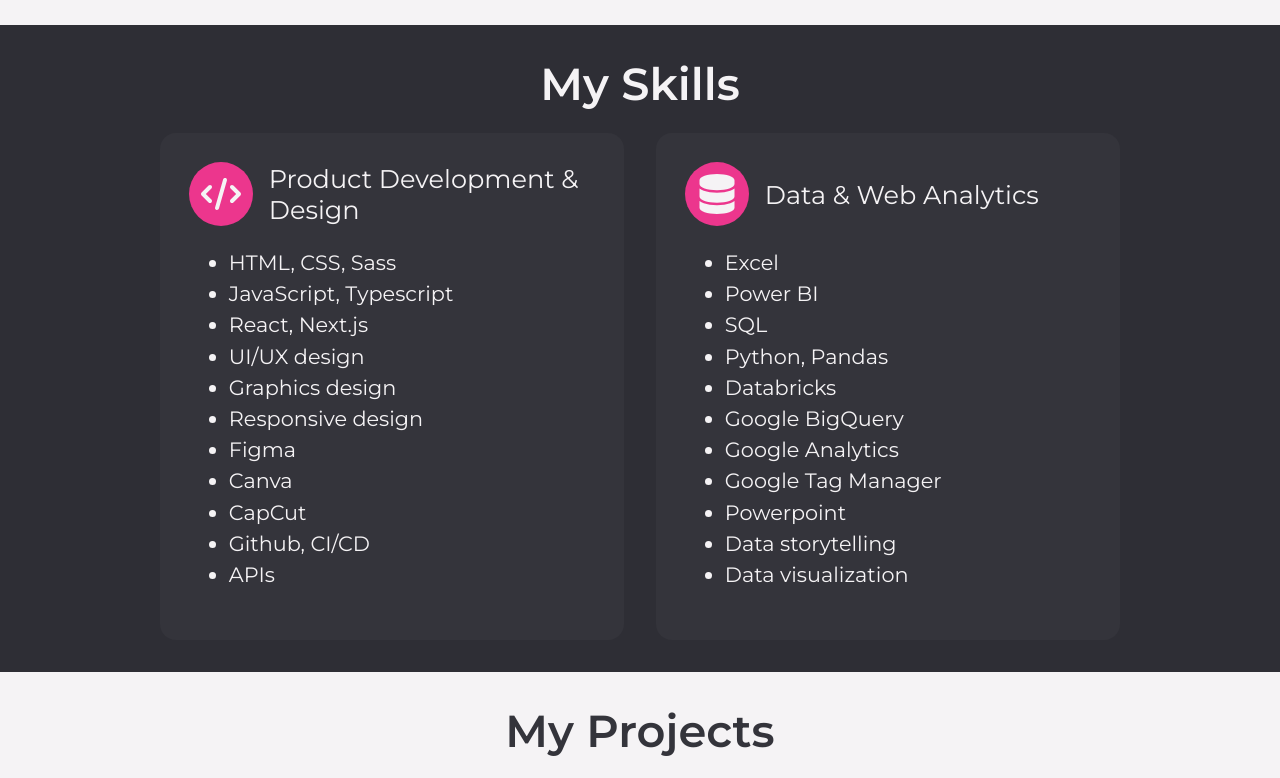
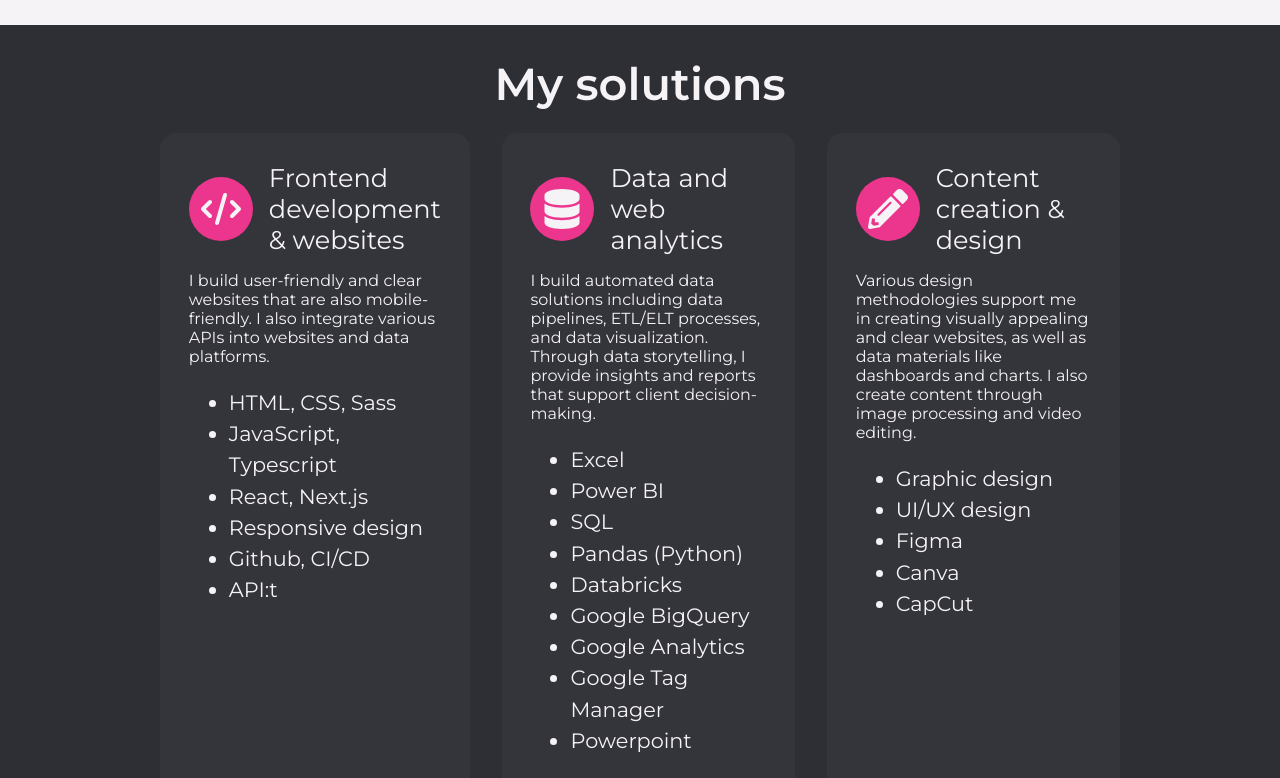
Before and after one commit to ojela028xamk/jere-lansipii-portfolio, a Next.js app: page / in a window 1280 px wide. Shown: the part 1280-2058 px from the top of the page. Built offline with nearby package versions, Linux system fonts and the light colour scheme; no server answers.

Commit message:
skill translates

```diff
--- a/app/website/skills.tsx
+++ b/app/website/skills.tsx
@@ -1,63 +1,91 @@
 import css from "./skills.module.scss";
-import { FaDatabase, FaCode } from "react-icons/fa6";
+import { FaDatabase, FaCode, FaRobot } from "react-icons/fa6";
 import { useTranslations } from "next-intl";
+import { FaPencilAlt } from "react-icons/fa";
 
+type Solution = {
+  title: string;
+  description: string;
+  icon: JSX.Element;
+  skills: string[];
+};
+
+const solutions: Solution[] = [
+  {
+    title: "skills.solution1.title",
+    description: "skills.solution1.description",
+    icon: <FaCode className={css.icon} />,
+    skills: [
+      "skills.skill.html",
+      "skills.skill.javascript",
+      "skills.skill.react",
+      "skills.skill.responsive",
+      "skills.skill.github",
+      "skills.skill.api",
+    ],
+  },
+  {
+    title: "skills.solution2.title",
+    description: "skills.solution2.description",
+    icon: <FaDatabase className={css.icon} />,
+    skills: [
+      "skills.skill.excel",
+      "skills.skill.power_bi",
+      "skills.skill.sql",
+      "skills.skill.pandas",
+      "skills.skill.databricks",
+      "skills.skill.bigquery",
+      "skills.skill.google_analytics",
+      "skills.skill.google_tag",
+      "skills.skill.powerpoint",
+    ],
+  },
+  {
+    title: "skills.solution3.title",
+    description: "skills.solution3.description",
+    icon: <FaPencilAlt className={css.icon} />,
+    skills: [
+      "skills.skill.graphic",
+      "skills.skill.ui",
+      "skills.skill.figma",
+      "skills.skill.canva",
+      "skills.skill.capcut",
+    ],
+  },
+  {
+    title: "skills.solution4.title",
+    description: "skills.solution4.description",
+    icon: <FaRobot className={css.icon} />,
+    skills: [
+      "skills.skill.gemini",
+      "skills.skill.vertex",
+      "skills.skill.windsurf",
+      "skills.skill.builder",
+    ],
+  },
+];
 const Skills = (): JSX.Element => {
   const t = useTranslations("website");
-  const dataSkills = [
-    "excel",
-    "power_bi",
-    "sql",
-    "python",
-    "databricks",
-    "bigquery",
-    "google_analytics",
-    "google_tag",
-    "powerpoint",
-    "data_storytelling",
-    "data_visualization",
-  ];
-  const appSkills = [
-    "html",
-    "javascript",
-    "react",
-    "ui",
-    "graphic",
-    "responsive",
-    "figma",
-    "canva",
-    "capcut",
-    "github",
-    "api",
-  ];
 
   return (
     <div className={css.skills}>
       <div className={css.skills_content}>
         <h1>{t("skills.header")}</h1>
         <div className={css.skill_items}>
-          <div className={css.item}>
+          {solutions.map((solution) => (
+            <div key={solution.title} className={css.item}>
               <div className={css.item_header}>
-              <FaCode className={css.icon} />
-              <span className={css.category}>{t("skills.app_header")}</span>
+                {solution.icon}
+                <span className={css.category}>{t(solution.title)}</span>
               </div>
+              <p>{t(solution.description)}</p>
               <ul>
-              {appSkills.map((skill) => (
-                <li key={skill}>{t(`skills.app_skills.${skill}`)}</li>
+                {solution.skills.map((skill) => (
+                  <li key={skill}>{t(skill)}</li>
                 ))}
               </ul>
             </div>
-          <div className={css.item}>
-            <div className={css.item_header}>
-              <FaDatabase className={css.icon} />
-              <span className={css.category}>{t("skills.data_header")}</span>
-            </div>
-            <ul>
-              {dataSkills.map((skill) => (
-                <li key={skill}>{t(`skills.data_skills.${skill}`)}</li>
           ))}
-            </ul>
-          </div>
         </div>
       </div>
     </div>
--- a/messages/en.json
+++ b/messages/en.json
@@ -10,23 +10,26 @@
     },
     "experience": "Jere demonstrated a good visual eye as well as knowledge of user interface/user experience design. It was also easy to communicate with him. I had a clear vision of what I wanted. Jere implemented this as well as greatly improved it. Recommended!",
     "skills": {
-      "header": "My Skills",
+      "header": "My solutions",
+      "solution1": {
+        "title": "Frontend development & websites",
+        "description": "I build user-friendly and clear websites that are also mobile-friendly. I also integrate various APIs into websites and data platforms."
+      },
+      "solution2": {
+        "title": "Data and web analytics",
+        "description": "I build automated data solutions including data pipelines, ETL/ELT processes, and data visualization. Through data storytelling, I provide insights and reports that support client decision-making."
+      },
+      "solution3": {
+        "title": "Content creation & design",
+        "description": "Various design methodologies support me in creating visually appealing and clear websites, as well as data materials like dashboards and charts. I also create content through image processing and video editing."
+      },
+      "solution4": {
+        "title": "Artificial Intelligence",
+        "description": "I have utilized AI across multiple domains, such as programming, data analysis, and sentiment analysis."
+      },
       "data_header": "Data & Web Analytics",
       "app_header": "Product Development & Design",
-      "data_skills": {
-        "excel": "Excel",
-        "power_bi": "Power BI",
-        "sql": "SQL",
-        "python": "Python, Pandas",
-        "databricks": "Databricks",
-        "bigquery": "Google BigQuery",
-        "google_analytics": "Google Analytics",
-        "google_tag": "Google Tag Manager",
-        "powerpoint": "Powerpoint",
-        "data_storytelling": "Data storytelling",
-        "data_visualization": "Data visualization"
-      },
-      "app_skills": {
+      "skill": {
         "html": "HTML, CSS, Sass",
         "javascript": "JavaScript, Typescript",
         "react": "React, Next.js",
@@ -34,10 +37,23 @@
         "canva": "Canva",
         "capcut": "CapCut",
         "ui": "UI/UX design",
-        "graphic": "Graphics design",
+        "graphic": "Graphic design",
         "responsive": "Responsive design",
         "github": "Github, CI/CD",
-        "api": "APIs"
+        "api": "API:t",
+        "excel": "Excel",
+        "power_bi": "Power BI",
+        "sql": "SQL",
+        "pandas": "Pandas (Python)",
+        "databricks": "Databricks",
+        "bigquery": "Google BigQuery",
+        "google_analytics": "Google Analytics",
+        "google_tag": "Google Tag Manager",
+        "powerpoint": "Powerpoint",
+        "gemini": "Google Gemini",
+        "vertex": "Google Vertex AI",
+        "windsurf": "Windsurf",
+        "builder": "Builder.io"
       }
     },
     "projects": {
--- a/messages/fi.json
+++ b/messages/fi.json
@@ -10,23 +10,26 @@
     },
     "experience": "Jere osoitti hyvää visuaalista silmää, kuten myös käyttöliittymä- ja käyttökokemussuunnittelun tietämystä. Hänen kanssa oli myös helppo kommunikoida. Minulla oli selkeä visio siitä mitä halusin. Jere toteutti tämän, kuten myös merkittävästi paransi sitä. Suosittelen!",
     "skills": {
-      "header": "Minun taidot",
+      "header": "Minun ratkaisut",
+      "solution1": {
+        "title": "Frontend-ohjelmointi ja verkkosivustot",
+        "description": "Rakennan helppokäyttöisiä ja selkeitä verkkosivustoja, jotka ovat myös mobiiliystävällisiä. Hyödynnän myös erilaisia ohjelmointirajapintoja verkkosivustoilla ja data-alustoilla."
+      },
+      "solution2": {
+        "title": "Data- ja verkkoanalytiikka",
+        "description": "Rakennan automatisoituja dataratkaisuja, jotka sisältävät dataputkia, ETL/ELT-prosesseja ja datan visualisointia. Datan tarinankerronnalla tarjoan havaintoja ja raportteja, jotka edesauttavat asiakkaiden päätöksentekoa."
+      },
+      "solution3": {
+        "title": "Sisällöntuotanto ja suunnittelu",
+        "description": "Erilaiset suunnittelutavat tukevat minua luomaan näyttäviä ja selkeitä verkkosivustoja sekä datamateriaaleja, kuten koontinäytöt ja kaaviot. Luon sisältöä myös kuvankäsittelyllä ja videoeditoinnilla."
+      },
+      "solution4": {
+        "title": "Tekoäly",
+        "description": "Olen käyttänyt tekoälyä monissa eri alueissa, kuten ohjelmoinnissa, data- ja sentimenttianalytiikassa."
+      },
       "data_header": "Data- ja web-analytiikka",
       "app_header": "Tuotekehitys ja suunnittelu",
-      "data_skills": {
-        "excel": "Excel",
-        "power_bi": "Power BI",
-        "sql": "SQL",
-        "python": "Python, Pandas",
-        "databricks": "Databricks",
-        "bigquery": "Google BigQuery",
-        "google_analytics": "Google Analytics",
-        "google_tag": "Google Tag Manager",
-        "powerpoint": "Powerpoint",
-        "data_storytelling": "Datan tarinankerronta",
-        "data_visualization": "Datan visualisointi"
-      },
-      "app_skills": {
+      "skill": {
         "html": "HTML, CSS, Sass",
         "javascript": "JavaScript, Typescript",
         "react": "React, Next.js",
@@ -37,7 +40,20 @@
         "graphic": "Graafinen suunnittelu",
         "responsive": "Responsiivinen suunnittelu",
         "github": "Github, CI/CD",
-        "api": "API:t"
+        "api": "API:t",
+        "excel": "Excel",
+        "power_bi": "Power BI",
+        "sql": "SQL",
+        "pandas": "Pandas (Python)",
+        "databricks": "Databricks",
+        "bigquery": "Google BigQuery",
+        "google_analytics": "Google Analytics",
+        "google_tag": "Google Tag Manager",
+        "powerpoint": "Powerpoint",
+        "gemini": "Google Gemini",
+        "vertex": "Google Vertex AI",
+        "windsurf": "Windsurf",
+        "builder": "Builder.io"
       }
     },
     "projects": {
```
Lines whose indentation alone changed are shown as unchanged.
